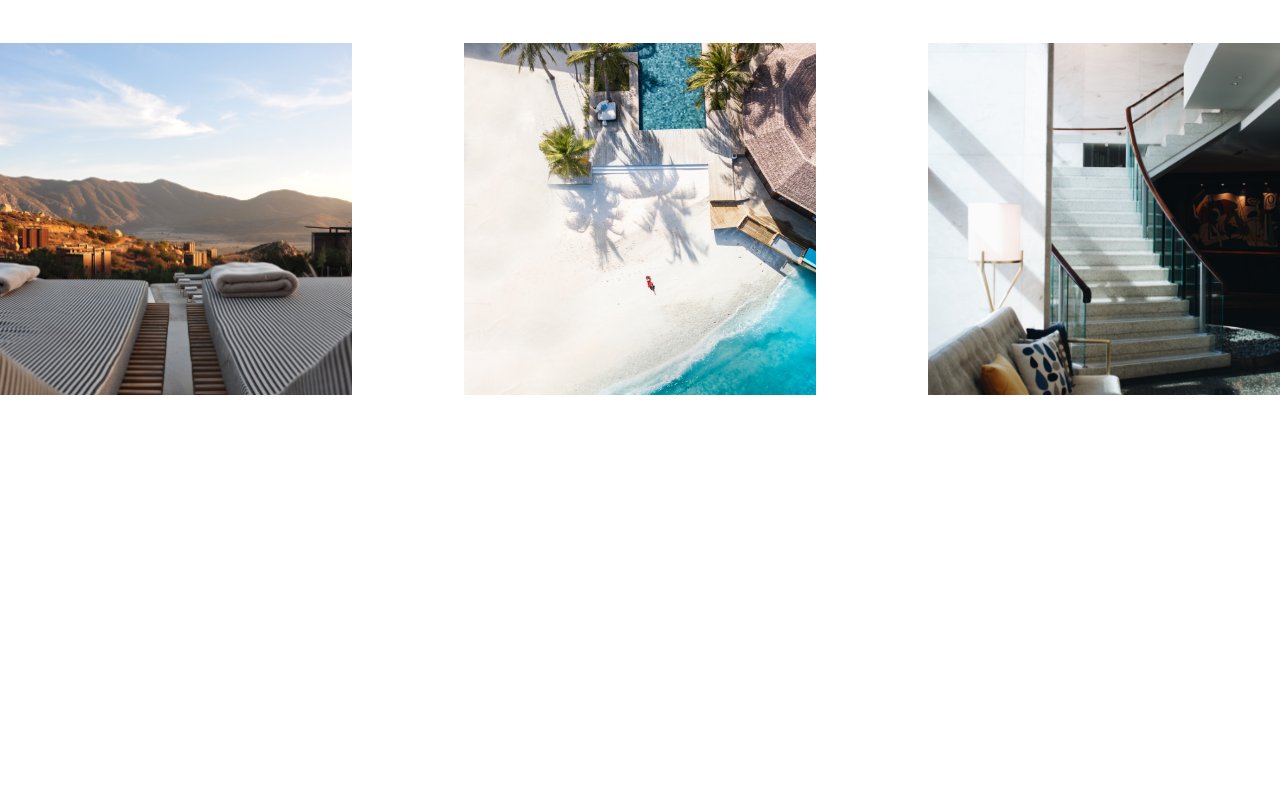
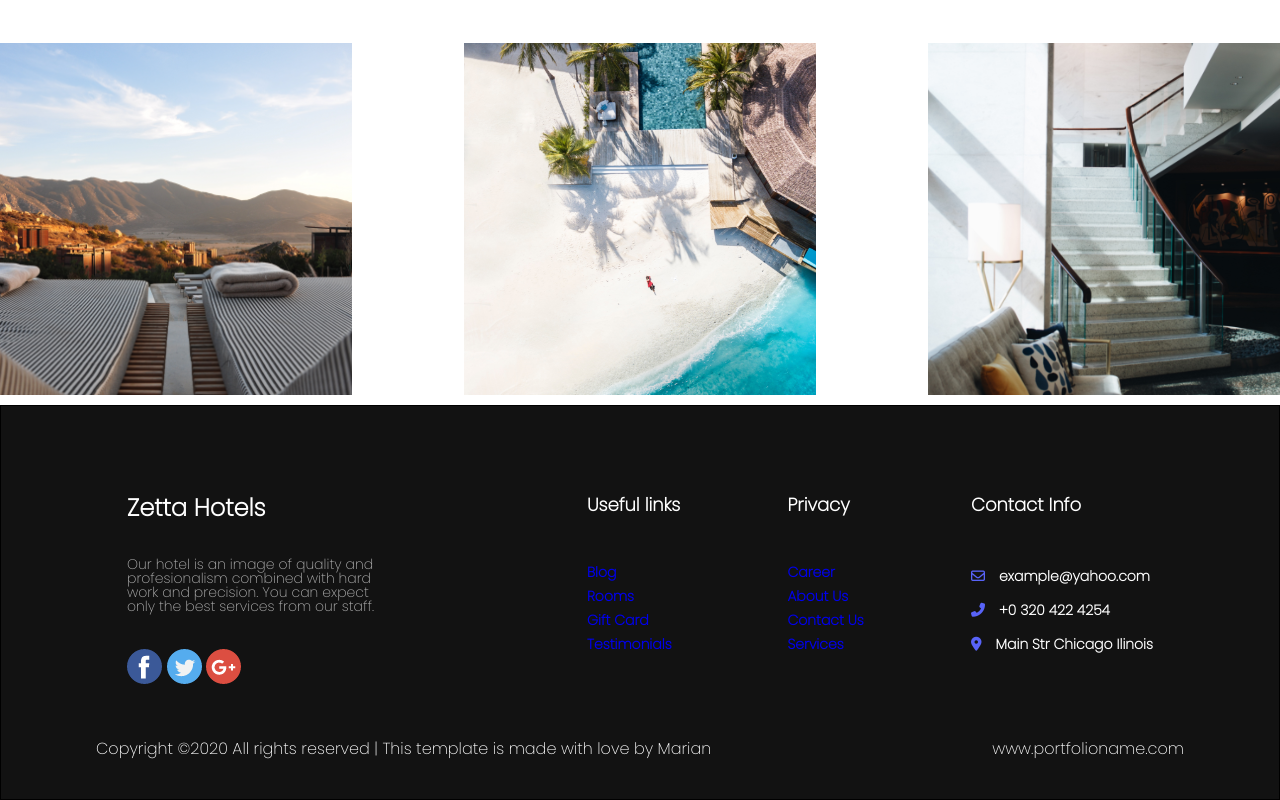
Before and after one commit to kutsia000/academy_9, a plain HTML site: page index.html in a window 1280 px wide. Shown: the part 1235-2035 px from the top of the page. Before the commit the page ends 1630 px from the top, so only its background shows below. Drawn offline with Linux system fonts and the light colour scheme.

Commit message:
add footer

```diff
--- a/index.html
+++ b/index.html
@@ -120,8 +120,59 @@
         </div>
     </section>
 
-    <footer>
-
+    <footer class="footer">
+        <div class="footer-wraper">
+            <div class="footer-about-container">
+                <h2>Zetta Hotels</h2>
+                <p>Our hotel is an image of quality and profesionalism combined with hard work and precision. You can expect only the best services from our staff.</p>
+                <ul>
+                    <li><img src="images/001-facebook.png" alt="fb"></li>
+                    <li><img src="images/002-twitter.png" alt="twitter"></li>
+                    <li><img src="images/004-google-plus.png" alt="g+"></li>
+                </ul>
+            </div>
+            <div class="container-ul">
+                <div class="card-ul">
+                    <h4>Useful links</h4>
+                    <ul>
+                        <li><a href="#">Blog</a></li>
+                        <li><a href="#">Rooms</a></li>
+                        <li><a href="#">Gift Card</a></li>
+                        <li><a href="#">Testimonials</a></li>
+                    </ul>
+                </div>
+                <div class="card-ul">
+                    <h4>Privacy</h4>
+                    <ul>
+                        <li><a href="#">Career</a></li>
+                        <li><a href="#">About Us</a></li>
+                        <li><a href="#">Contact Us</a></li>
+                        <li><a href="#">Services</a></li>
+                    </ul>
+                </div>
+                <div class="card-ul">
+                    <h4>Contact Info</h4>
+                    <ul>
+                        <li class="icon-text-container custom-li">
+                            <i class="far fa-envelope icon"></i>
+                            <span>example@yahoo.com</span>
+                        </li>
+                        <li class="icon-text-container custom-li">
+                            <i class="fas fa-phone-alt"></i>
+                            <span>+0 320 422 4254</span>
+                        </li>
+                        <li class="icon-text-container custom-li">
+                            <i class="fas fa-map-marker-alt"></i>
+                            <span>Main Str Chicago Ilinois</span>
+                        </li>
+                    </ul>
+                </div>
+            </div>
+        </div>
+        <div class="aditional-container">
+            <span>Copyright ©2020 All rights reserved | This template is made with love by Marian</span>
+            <span>www.portfolioname.com</span>
+        </div>
     </footer>
 </body>
 </html>
--- a/styles/responsive.css
+++ b/styles/responsive.css
@@ -31,6 +31,31 @@
     }
 }
 
+/* 639px */
+@media (max-width: 639px) {
+    .footer-wraper,
+    .container-ul,
+    .aditional-container {
+        flex-direction: column;
+        align-items: center;
+        height: auto;
+    }
+
+    .footer {
+        height: auto;
+    }
+
+    .container-ul{
+        width: 260px;
+        align-items: baseline;
+    }
+
+    .card-ul{
+        margin-top:15px;
+    }
+}
+
+
 /* 576px */
 @media (max-width: 576px) {
     .cards {
--- a/styles/style.css
+++ b/styles/style.css
@@ -204,3 +204,117 @@ body {
     margin-top: 50px;
     flex-wrap: wrap;
 }
+
+/* footer styles */
+
+.footer {
+    width: 100%;
+    height: 395px;
+    margin-top:10px;
+    position: relative;
+    bottom: 0;
+    border:1px solid;
+    background-color: #121212;
+    padding-top:90px;
+}
+
+.footer-wraper {
+    max-width: 1026px;
+    width: 100%;
+    height: 191px;
+    display: flex;
+    justify-content: space-between;
+    align-items: flex-start;
+    margin:0 auto;
+}
+
+.footer-about-container {
+    max-width: 260px;
+    width: 100%;
+    height: 191px;
+    display: flex;
+    flex-direction: column;
+    justify-content: space-between;
+}
+
+.footer-about-container h2{
+    color: #FFFFFF;
+    font-size: 24px;
+    font-weight: bold;
+}
+
+.footer-about-container p{
+    color: #B1B1B1;
+    font-size: 14px;
+}
+
+.footer-about-container ul {
+    display: inline;
+}
+
+.footer-about-container ul li{
+    display: inline;
+}
+
+.container-ul {
+    max-width: 566px;
+    width: 100%;
+    height: 155px;
+    display: flex;
+    justify-content: space-between;
+}
+
+.card-ul {
+    display: flex;
+    justify-content: space-between;
+    flex-direction: column;
+    height: 100%;
+}
+
+.card-ul h4 {
+    color: #FFFFFF;
+    font-size: 18px;
+    font-weight: bold;
+}
+
+.card-ul ul {
+    display: inline;
+}
+
+.card-ul ul li {
+    color:#5863F8;
+    font-size: 14px;
+    font-weight: 900;
+    margin-top:10px;
+}
+
+.icon-text-container {
+    display: flex;
+}
+
+.icon {
+    color: #5863F8;
+}
+
+.custom-li {
+    margin-top: 20px !important;
+}
+
+.icon-text-container span{
+    margin-left: 14px;
+    color: #FFFFFF;
+    font-size: 14px;
+}
+
+.aditional-container {
+    max-width: 1088px;
+    height: 20px;
+    margin: 0 auto;
+    display: flex;
+    justify-content: space-between;
+    margin-top: 54px;
+}
+
+.aditional-container span {
+    color: #FFFFFF;
+}
```
Also changed, not shown: images/001-facebook.png (added), images/002-twitter.png (added), images/004-google-plus.png (added).
